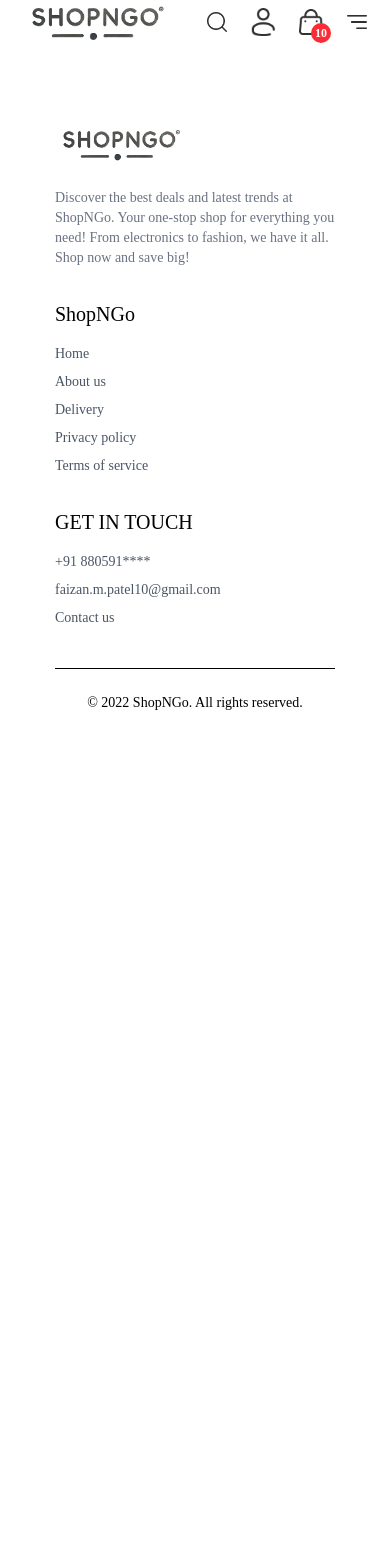
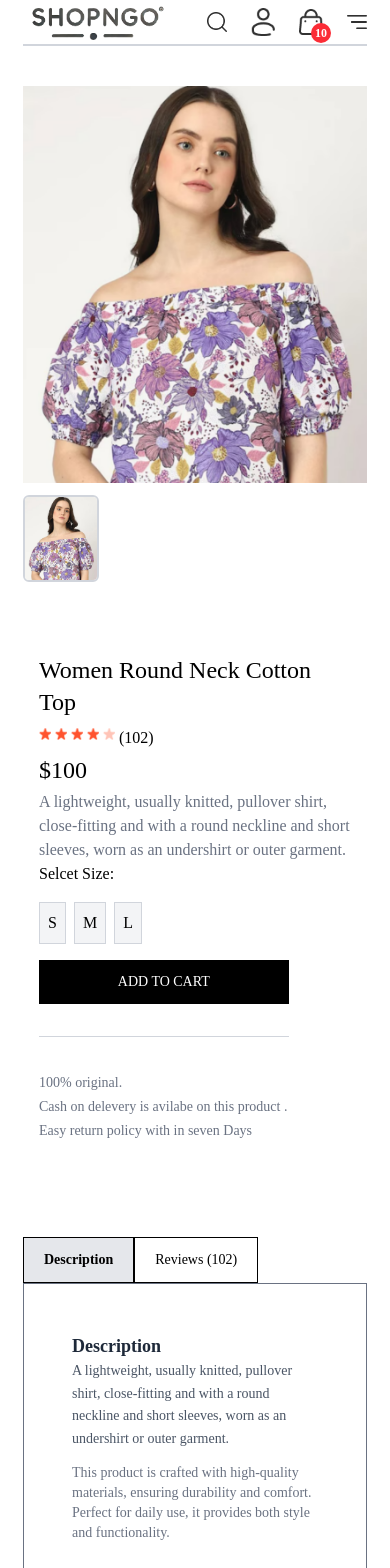
Before and after one commit to FAIZAN101013/ShopNGo, a React (Vite) app in the folder frontend/: page /product/aaaaa in a window 390 px wide. Shown: the top 1568 px of the page. Before the commit the page ends 844 px from the top, so only its background shows below. Built offline with nearby package versions, Linux system fonts and the light colour scheme.

Commit message:
Worked on the product page

```diff
--- a/frontend/src/pages/Product.jsx
+++ b/frontend/src/pages/Product.jsx
@@ -1,11 +1,161 @@
-import React from 'react'
+import React, { useContext, useEffect, useState } from 'react';
+import { useParams } from 'react-router-dom';
+import { ShopContext } from '../context/ShopContext';
+import { assets } from '../assets/assets';
 
 const Product = () => {
-  return (
-    <div>
+  const { productId } = useParams();
+  const { products, currency } = useContext(ShopContext);
+  const [productData, setProductData] = useState(null);
+  const [image, setImage] = useState('');
+  const [size, setSize] = useState('');
+  const [activeTab, setActiveTab] = useState("description");
 
+  const fetchProductData = () => {
+    const product = products.find((item) => item._id === productId);
+    if (product) {
+      setProductData(product);
+      setImage(product.image[0]); // Set the first image as default
+    }
+  };
+
+  useEffect(() => {
+    if (products.length > 0) {
+      fetchProductData();
+    }
+  }, [productId, products]);
+
+  return productData ? (
+    <div className=" !border-t-2 border-gray-300 !pt-10 !transition-opacity !ease-in duration-500 opacity-100">
+      <div className="!flex flex-col sm:flex-row gap-12">
+        {/* Product Images */}
+        <div className="flex-1 flex flex-col-reverse sm:flex-row gap-3">
+          {/* Thumbnail images */}
+          <div className="!flex sm:flex-col overflow-x-auto sm:w-[20%] w-full !gap-3">
+            {productData.image.map((item, index) => (
+              <img
+                src={item}
+                key={index}
+                onClick={() => setImage(item)}
+                className="w-[22%] sm:w-full h-auto cursor-pointer border-2 border-gray-300 rounded-md p-1 hover:border-gray-600"
+                alt={`Product Thumbnail ${index}`}
+              />
+            ))}
+          </div>
+          {/* Main Product Image */}
+          <div className="w-full sm:w-[80%] flex justify-center">
+            <img
+              className="w-full  h-auto object-contain "
+              src={image}
+              alt="Selected Product"
+            />
+          </div>
+        </div>
+
+        {/* Product Info */}
+        <div className="flex-1 !p-4">
+          <h1 className="text-2xl font-medium !mt-2 sm:mt-0">{productData.name}</h1>
+          <div className='flex items-center !gap-1 mt-2'>
+
+            <img src={assets.star_icon} alt="" className="w-3 5" />
+            <img src={assets.star_icon}alt="" className="w-3 5" />
+            <img src={assets.star_icon} alt="" className="w-3 5" />
+            <img src={assets.star_icon} alt="" className="w-3 5" />
+            <img src={assets.star_dull_icon} alt="" className="w-3 5" />
+            <p className='!pt-2'>(102)</p>
+          </div>
+          <p className='!mt-1 text-2xl font-medium' >{currency}{productData.price}</p>
+
+          <p className='!mt-1 text-gray-500 md:w-4/5'>{productData.description}</p>
+          <div className='flex flex-col gap-4 my-8'>
+            <p>Selcet Size:</p>
+            <div className='flex gap-2'>
+              {productData.sizes.map((item, index) => (
+                <button onClick={()=>setSize(item)} className={`border border-gray-300 !py-2 !px-2 bg-gray-100 ${ item === size ? 'border-orange-500' : ' '}`} key={index}>{ item}</button>
+              ))}
+            </div>
+           <div className="w-4/5 sm:w-4/5">
+  <button className="!w-full bg-black text-white !px-8 !py-3 text-sm active:bg-gray-700 hover:bg-gray-800 transition">
+    ADD TO CART
+  </button>
+  <hr className="!mt-8 border-t border-gray-300 w-full" />
+            </div>
+            <div className='text-sm text-gray-500 !mt-5 flex flex-col !gap-1'>
+              <p>100% original.</p>
+              <p> Cash on delevery is avilabe on this product .</p>
+              <p> Easy return policy with in seven Days</p>
+            </div>
+
+          </div>
+        </div>
+      </div>
+     <div className='!mt-20'>
+  {/* Tab Buttons */}
+  <div className='flex'>
+    <p
+      className={`border !px-5 !py-3 text-sm cursor-pointer ${activeTab === "description" ? "bg-gray-200 font-bold" : ""}`}
+      onClick={() => setActiveTab("description")}
+    >
+      Description
+    </p>
+    <p
+      className={`border !px-5 !py-3 text-sm cursor-pointer ${activeTab === "reviews" ? "bg-gray-200 font-bold" : ""}`}
+      onClick={() => setActiveTab("reviews")}
+    >
+      Reviews (102)
+    </p>
+  </div>
+
+  {/* Conditional Rendering */}
+  <div className='flex flex-col gap-4 border !px-6 !py-6 text-sm text-gray-500'>
+    {activeTab === "description" ? (
+      <>
+       <div className=" !px-6 !py-6 text-sm text-gray-600 ">
+  <h2 className="text-lg font-semibold text-gray-800 mb-2"> Description</h2>
+  <p className="leading-relaxed">{productData.description}</p>
+
+  <p className="!mt-3 text-gray-500  pt-3">
+    This product is crafted with high-quality materials, ensuring durability and comfort.
+    Perfect for daily use, it provides both style and functionality.
+  </p>
+</div>
+
+      </>
+    ) : (
+      <>
+       <div className="flex flex-col gap-3 border !px-6 !py-6 text-sm text-gray-600">
+  {/* Individual Reviews */}
+  <div className="border-b pb-3">
+    <p className="font-medium">John Doe</p>
+    <p className="text-yellow-500 text-lg">★★★★★</p>
+    <p className="text-gray-500">"Great product! Very comfortable and stylish."</p>
+  </div>
+
+  <div className="border-b pb-3">
+    <p className="font-medium">Jane Smith</p>
+    <p className="text-yellow-500 text-lg">★★★★☆</p>
+    <p className="text-gray-500">"Good quality but shipping was a bit slow."</p>
+  </div>
+
+  <div>
+    <p className="font-medium">Alex Brown</p>
+    <p className="text-yellow-500 text-lg">★★★★★</p>
+    <p className="text-gray-500">"Would highly recommend to others!"</p>
+  </div>
+
+  {/* More Reviews Button */}
+  <button className="mt-3 text-blue-500 hover:text-blue-700 text-sm font-medium self-center">
+    View More Reviews
+  </button>
+</div>
+
+
+      </>
+    )}
+  </div>
+</div>
     </div>
-  )
-}
+  ) : <div className="opacity-0"></div>;
+};
 
-export default Product
+export default Product;
```
